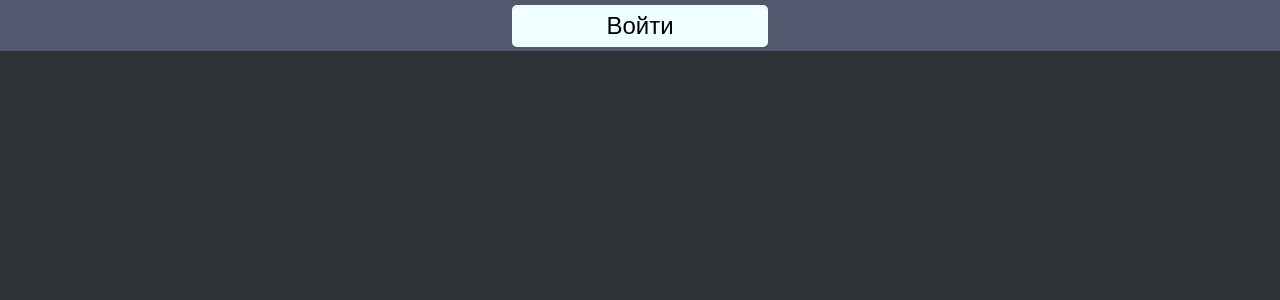
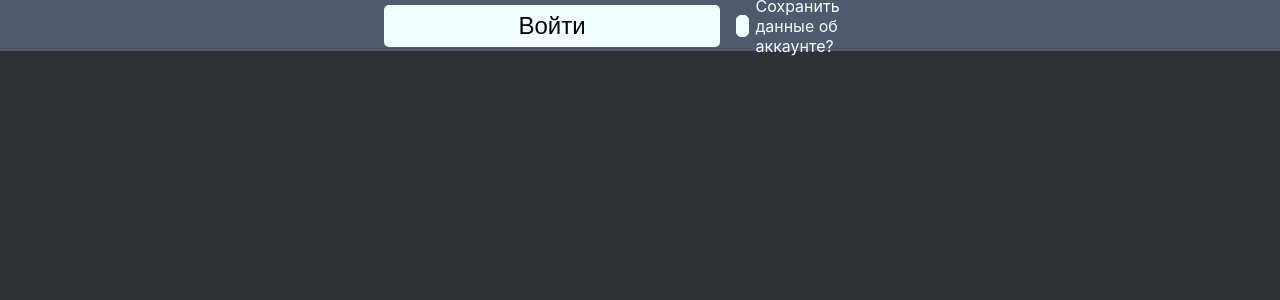
Before and after one commit to Huzzky/chat-global, a React (Create React App) app: page / in a window 1280 px wide. Shown: the top 300 px of the page. Built offline with nearby package versions, Linux system fonts and the light colour scheme.

Commit message:
add checkbox value to store

```diff
--- a/src/api/connectToGoogle.ts
+++ b/src/api/connectToGoogle.ts
@@ -10,7 +10,7 @@ const connectToGoogle = (dispatch: Function) => {
     .signInWithPopup(provider)
     .then((result: any) => {
       const profile = result.additionalUserInfo.profile
-      void constAuthUserActions.authSuccess(dispatch, profile)
+      void constAuthUserActions.authSuccess(dispatch, profile, false)
     })
     .catch((_) => {
       void console.log('error')
--- a/src/assets/_UserPanelOrAuth.module.scss
+++ b/src/assets/_UserPanelOrAuth.module.scss
@@ -3,12 +3,18 @@
     width: 100%;
     grid-template-columns: repeat(10, 1fr);
     background-color: #52586e;
+    &__containerSignIn {
+        display: flex;
+        align-items: center;
+        justify-content: center;
+        grid-row: 1;
+        grid-column: 4 / 8;
+    }
     &__containerInputBtnToConnectOrExit {
-        grid-row: 1;
-        grid-column: 5 / 7;
         display: flex;
         justify-content: center;
         align-items: center;
+        margin-right: 1em;
     }
     &__inputBtnToConnect {
         display: flex;
@@ -36,6 +42,67 @@
             color: azure;
             cursor: pointer;
         }
+    }
+    &__checkboxContainer {
+        display: flex;
+        align-items: center;
+        height: 1.75em;
+        & label {
+            color: azure;
+        }
+        &__label {
+            transition: 0.35s ease;
+            -webkit-transition: 0.35s ease;
+            -moz-transition: 0.35s ease;
+            -ms-transition: 0.35s ease;
+            -o-transition: 0.35s ease;
+            background-color: azure;
+            border: 1px solid azure;
+            border-radius: 5px;
+            cursor: pointer;
+            width: 20px;
+            -webkit-border-radius: 5px;
+            -moz-border-radius: 5px;
+            -ms-border-radius: 5px;
+            -o-border-radius: 5px;
+            height: 20px;
+            margin-right: 0.4em;
+            &:hover {
+                background-color: rgba(171, 191, 214, 0.4);
+            }
+        }
+        &__label:after {
+            border-left: 2px solid #fff;
+            border-bottom: 2px solid #fff;
+            border-top: none;
+            border-right: none;
+            content: "";
+            height: 6px;
+            opacity: 0;
+            position: relative;
+            transform: rotate(-45deg);
+            -webkit-transform: rotate(-45deg);
+            -moz-transform: rotate(-45deg);
+            -ms-transform: rotate(-45deg);
+            -o-transform: rotate(-45deg);
+            width: 12px;
+            margin-bottom: 20%;
+        }
+    }
+    &__checkboxField:checked + &__checkboxContainer__label {
+        background-color: rgba(171, 191, 214, 0.4);
+        border: 1px solid azure;
+        display: flex;
+        justify-content: center;
+        align-items: center;
+    }
+    &__checkboxField:checked + &__checkboxContainer__label:after {
+        opacity: 1;
+    }
+    &__checkboxField {
+        visibility: hidden;
+        display: none;
+        font-size: 24px;
     }
     &__h1Loaded {
         grid-row: 1;
@@ -103,3 +170,13 @@
         color: azure;
     }
 }
+
+// @media screen and (max-width: 1500px) {
+//     .userPanel {
+//         &__checkboxContainer {
+//             & label {
+//                 font-size: 8px;
+//             }
+//         }
+//     }
+// }
--- /dev/null
+++ b/src/components/UserPanelOrAuth/SignIn/CheckboxForChoiceSaveAccountInStorage.tsx
@@ -0,0 +1,38 @@
+import { memo } from 'react'
+import { useDispatch } from 'react-redux'
+import { AUTH_USER_SAVE_DATA_ACCOUNT_IN_STORAGE } from '../../../const'
+
+const CheckboxForChoiceSaveAccountInStorage = ({
+  className,
+}: {
+  className: { readonly [key: string]: string }
+}) => {
+  const dispatch = useDispatch()
+  const dispatchValueCheckboxToStore = (value: boolean) => {
+    dispatch({
+      type: AUTH_USER_SAVE_DATA_ACCOUNT_IN_STORAGE,
+      choiceSaveInStorage: value,
+    })
+  }
+  return (
+    <div className={className.userPanel__checkboxContainer}>
+      <input
+        className={className.userPanel__checkboxField}
+        type="checkbox"
+        id="checkboxSaveCookiesAccount"
+        onChange={(e) => {
+          dispatchValueCheckboxToStore(e.currentTarget.checked)
+        }}
+      ></input>
+      <label
+        htmlFor="checkboxSaveCookiesAccount"
+        className={className.userPanel__checkboxContainer__label}
+      ></label>
+      <label htmlFor="checkboxSaveCookiesAccount">
+        Сохранить данные об аккаунте?
+      </label>
+    </div>
+  )
+}
+
+export default memo(CheckboxForChoiceSaveAccountInStorage)
--- /dev/null
+++ b/src/components/UserPanelOrAuth/SignIn/SignInContainter.tsx
@@ -0,0 +1,18 @@
+import { memo } from 'react'
+import CheckboxForChoiceSaveAccountInCookies from './CheckboxForChoiceSaveAccountInStorage'
+import { InputBtnToAccount } from './InputBtnToAccount'
+
+const SignInContainter = ({
+  styles,
+}: {
+  styles: { readonly [key: string]: string }
+}) => {
+  return (
+    <div className={styles.userPanel__containerSignIn}>
+      <InputBtnToAccount className={styles} />
+      <CheckboxForChoiceSaveAccountInCookies className={styles} />
+    </div>
+  )
+}
+
+export default memo(SignInContainter)
--- /dev/null
+++ b/src/components/UserPanelOrAuth/UserPanel/UserPanelContainer.tsx
@@ -0,0 +1,18 @@
+import { memo } from 'react'
+import SignOutFromAccount from '../SignOut/SignOutFromAccount'
+import UserPanel from './UserPanel'
+
+const UserPanelContainer = ({
+  className,
+}: {
+  className: { readonly [key: string]: string }
+}): JSX.Element => {
+  return (
+    <div className={className.userPanel__containerUserPanel}>
+      <UserPanel className={className} />
+      <SignOutFromAccount className={className} />
+    </div>
+  )
+}
+
+export default memo(UserPanelContainer)
--- a/src/components/UserPanelOrAuth/UserPanelOrAuth.tsx
+++ b/src/components/UserPanelOrAuth/UserPanelOrAuth.tsx
@@ -1,9 +1,8 @@
 import { memo } from 'react'
 import { useSelector } from 'react-redux'
-import SignOutFromAccount from './SignOut/SignOutFromAccount'
-import { InputBtnToAccount } from './SignIn/InputBtnToAccount'
-import UserPanel from './UserPanel/UserPanel'
 import styles from '../../assets/_UserPanelOrAuth.module.scss'
+import UserPanelContainer from './UserPanel/UserPanelContainer'
+import SignInContainter from './SignIn/SignInContainter'
 
 interface IAuthReducerProp {
   authReducer: {
@@ -14,16 +13,13 @@ interface IAuthReducerProp {
 const UserPanelOrAuth = (): JSX.Element => {
   const state = useSelector(({ authReducer }: IAuthReducerProp) => authReducer)
   return (
-    <div className={styles.userPanel}>
+    <header className={styles.userPanel}>
       {state.userAuthOrNoAuth ? (
-        <div className={styles.userPanel__containerUserPanel}>
-          <UserPanel className={styles} />
-          <SignOutFromAccount className={styles} />
-        </div>
+        <UserPanelContainer className={styles} />
       ) : (
-        <InputBtnToAccount className={styles} />
+        <SignInContainter styles={styles} />
       )}
-    </div>
+    </header>
   )
 }
 
--- a/src/const.ts
+++ b/src/const.ts
@@ -4,6 +4,8 @@ const AUTH_USER_SUCCESS_WITH_GOOGLE_ACCOUNT =
 const AUTH_USER_ERROR_WITH_GOOGLE_ACCOUNT =
   'AUTH_USER_ERROR_WITH_GOOGLE_ACCOUNT'
 const AUTH_USER_SIGNOUT_FROM_ACCOUNT = 'AUTH_USER_SIGNOUT_FROM_ACCOUNT'
+const AUTH_USER_SAVE_DATA_ACCOUNT_IN_STORAGE =
+  'AUTH_USER_SAVE_DATA_ACCOUNT_IN_STORAGE'
 
 const variableWithAuthUserAndSignOut = ['load', 'auth', 'error', 'signout']
 
@@ -14,4 +16,5 @@ export {
   AUTH_USER_SUCCESS_WITH_GOOGLE_ACCOUNT,
   AUTH_USER_ERROR_WITH_GOOGLE_ACCOUNT,
   AUTH_USER_SIGNOUT_FROM_ACCOUNT,
+  AUTH_USER_SAVE_DATA_ACCOUNT_IN_STORAGE,
 }
--- a/src/store/actions/constAuthUserActions.ts
+++ b/src/store/actions/constAuthUserActions.ts
@@ -11,7 +11,11 @@ const constAuthUserActions = {
     profile: {
       readonly [key: string]: string
     },
+    choiceSaveInStorage: boolean,
   ) {
+    if (choiceSaveInStorage) {
+    } else {
+    }
     dispatch({
       type: AUTH_USER_SUCCESS_WITH_GOOGLE_ACCOUNT,
       userName: profile.name,
--- a/src/store/reducers/authReducer.ts
+++ b/src/store/reducers/authReducer.ts
@@ -1,6 +1,7 @@
 import {
   AUTH_USER_ERROR_WITH_GOOGLE_ACCOUNT,
   AUTH_USER_LOADING_GOOGLE_ACCOUNTS,
+  AUTH_USER_SAVE_DATA_ACCOUNT_IN_STORAGE,
   AUTH_USER_SIGNOUT_FROM_ACCOUNT,
   AUTH_USER_SUCCESS_WITH_GOOGLE_ACCOUNT,
 } from '../../const'
@@ -12,6 +13,7 @@ const initialState = {
   userPhoto: 'http://cdn.onlinewebfonts.com/svg/download_159991.png',
   userEmail: '',
   userID: '',
+  choiceSaveInStorage: false,
 }
 
 export const authReducer = (
@@ -22,12 +24,14 @@ export const authReducer = (
     userPhoto,
     userEmail,
     userID,
+    choiceSaveInStorage,
   }: {
     type: string
     userName: string | undefined | null
     userPhoto: string
     userEmail: string
     userID: string
+    choiceSaveInStorage: boolean
   },
 ) => {
   switch (type) {
@@ -58,6 +62,11 @@ export const authReducer = (
         isLoading: false,
         userAuthOrNoAuth: false,
       }
+    case AUTH_USER_SAVE_DATA_ACCOUNT_IN_STORAGE:
+      return {
+        ...state,
+        choiceSaveInStorage: choiceSaveInStorage,
+      }
     default:
       return state
   }
```
